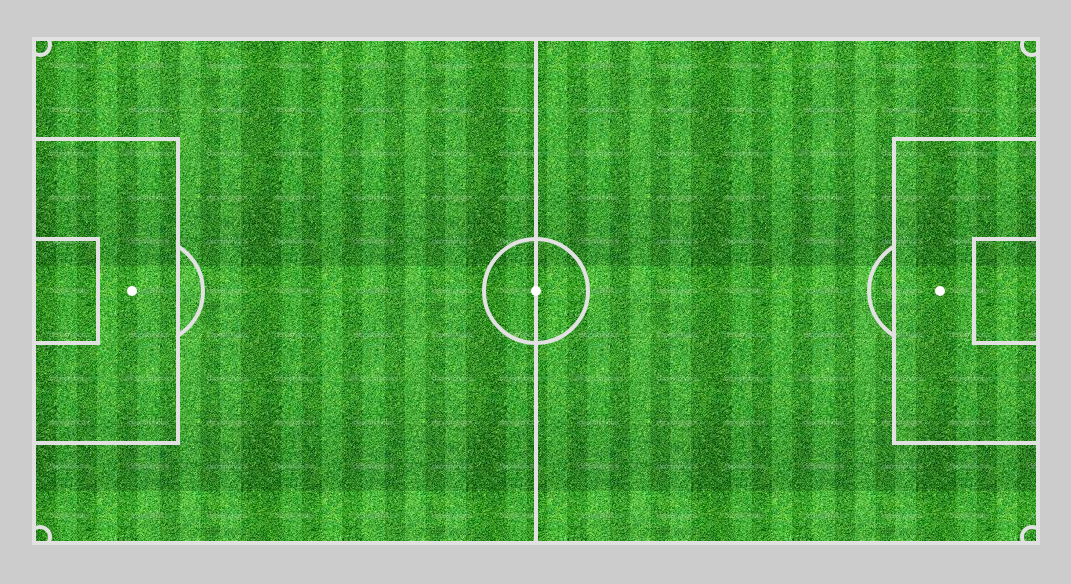
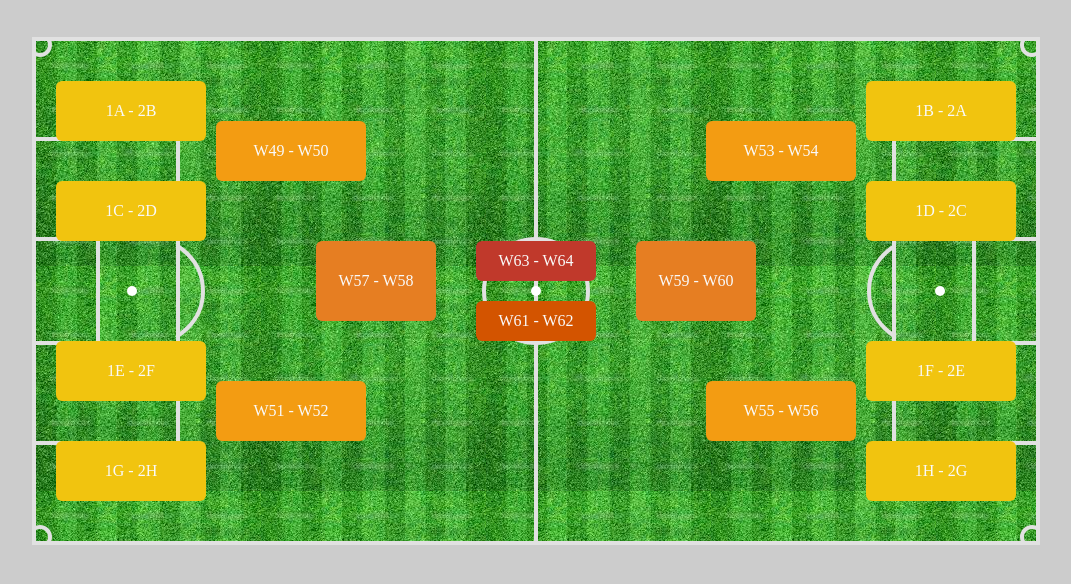
Before and after one commit to hagibis/worldcup, a plain HTML site: page index.html in a window 1280 px wide. Shown: the part 70-654 px from the top of the page, without its empty margins (104-1175 px from the left). Drawn offline with nearby package versions, Linux system fonts and the light colour scheme.

Commit message:
添加赛程表
添加赛程表

```diff
--- a/index.html
+++ b/index.html
@@ -31,6 +31,24 @@
 			<div class="corner-area-right-top"></div>
 			<div class="corner-area-right-bottom"></div>
 		</div>
+		<div class="schedules">
+			<div class="match-vs16 match-49">1A - 2B</div>
+			<div class="match-vs16 match-50">1C - 2D</div>
+			<div class="match-vs16 match-51">1B - 2A</div>
+			<div class="match-vs16 match-52">1D - 2C</div>
+			<div class="match-vs16 match-53">1E - 2F</div>
+			<div class="match-vs16 match-54">1G - 2H</div>
+			<div class="match-vs16 match-55">1F - 2E</div>
+			<div class="match-vs16 match-56">1H - 2G</div>
+			<div class="match-vs8 match-57">W49 - W50</div>
+			<div class="match-vs8 match-58">W51 - W52</div>
+			<div class="match-vs8 match-59">W53 - W54</div>
+			<div class="match-vs8 match-60">W55 - W56</div>
+			<div class="match-vs4 match-61">W57 - W58</div>
+			<div class="match-vs4 match-62">W59 - W60</div>
+			<div class="match-vs2 match-63">W61 - W62</div>
+			<div class="match-vs2 match-64">W63 - W64</div>
+		</div>
 	</div>
 </body>
 </html>
--- a/index.less
+++ b/index.less
@@ -193,4 +193,115 @@ h1 {
 			.border-radius(50%);
 		}
 	}
+
+	.schedules {
+		div {
+			position: absolute;
+			text-align: center;
+			.border-radius(6px);
+		}
+
+		.match-vs16 {
+		  width: 150px;
+		  height: 60px;
+		  line-height: 60px;
+		  background-color: #f1c40f;
+		  color: #f9f9f9;
+		}
+
+		.match-vs8 {
+		  width: 150px;
+		  height: 60px;
+		  line-height: 60px;
+		  background-color: #f39c12;
+		  color: #f9f9f9;
+		}
+
+		.match-vs4 {
+		  width: 120px;
+		  height: 80px;
+		  line-height: 80px;
+		  background-color: #e67e22;
+		  color: #f9f9f9;
+		}
+
+		.match-vs2 {
+		  width: 120px;
+		  height: 40px;
+		  line-height: 40px;
+		  background-color: #d35400;
+		  color: #f9f9f9;
+		}
+
+		.match-49 {
+		  left: 20px;
+		  top: 40px;
+		}
+		.match-50 {
+		  left: 20px;
+		  top: 140px;
+		}
+		.match-53 {
+		  left: 20px;
+		  top: 300px;
+		}
+		.match-54 {
+		  left: 20px;
+		  top: 400px;
+		}
+		.match-51 {
+		  right: 20px;
+		  top: 40px;
+		}
+		.match-52 {
+		  right: 20px;
+		  top: 140px;
+		}
+		.match-55 {
+		  right: 20px;
+		  top: 300px;
+		}
+		.match-56 {
+		  right: 20px;
+		  top: 400px;
+		}
+
+		.match-57 {
+		  left: 180px;
+		  top: 80px;
+		}
+		.match-58 {
+		  left: 180px;
+		  top: 340px;
+		}
+		.match-59 {
+		  right: 180px;
+		  top: 80px;
+		}
+		.match-60 {
+		  right: 180px;
+		  top: 340px;
+		}
+
+		.match-61 {
+		  left: 280px;
+		  top: 200px;
+		}
+		.match-62 {
+		  right: 280px;
+		  top: 200px;
+		}
+
+		.match-63 {
+		  left: 440px;
+		  top: 260px;
+		}
+
+		.match-64 {
+		  right: 440px;
+		  top: 200px;
+		  background: #c0392b;
+		}
+
+	}
 }
```
